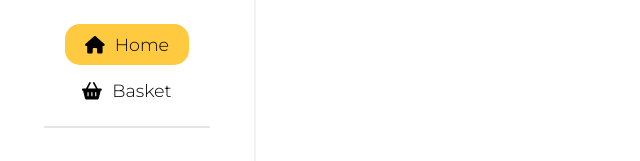
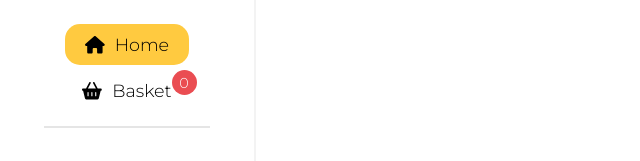
Before and after one commit to KamilSajdera/Food-Order-App, a React (Create React App) app: page / in a window 1280 px wide. Shown: the part 129-290 px from the top of the page, without its empty margins (0-640 px from the left). Built offline with nearby package versions, Linux system fonts and the light colour scheme.

Commit message:
Added amount of items in sidebar near option 'Basket'

```diff
--- a/src/components/Sidebar/SidebarMenu.js
+++ b/src/components/Sidebar/SidebarMenu.js
@@ -1,4 +1,6 @@
+import { useEffect, useState } from 'react'
 import { NavLink } from 'react-router-dom';
+import { useSelector } from 'react-redux';
 
 import { FontAwesomeIcon } from '@fortawesome/react-fontawesome';
 import { faHome, faShoppingBasket } from '@fortawesome/free-solid-svg-icons';
@@ -7,6 +9,18 @@ import classes from './SidebarMenu.module.css';
 import classes2 from './SidebarList.module.css';
 
 const SidebarMenu = () => {
+
+    const totalCartAmount = useSelector(state => state.cart.totalItems);
+
+    const [basketAmountClasses, setBasketAmountClasses] = useState(classes.amountBasket)
+
+    useEffect(() => {
+        setBasketAmountClasses(`${classes.amountBasket} ${classes.animationJump}`);
+
+        setTimeout(() => {
+            setBasketAmountClasses(classes.amountBasket);
+        }, 300)
+    }, [totalCartAmount])
 
     return (
         <ul  className={classes.sidebarNavi}>
@@ -19,7 +33,10 @@ const SidebarMenu = () => {
             <li>
                 <NavLink to='/basket' className={ ({isActive}) =>  isActive ? classes2.active : undefined }>
                     <FontAwesomeIcon icon={faShoppingBasket} />
-                    <span className={classes.naviTitle}>Basket</span>
+                    <span className={classes.naviTitle}>
+                    Basket
+                    <div className={basketAmountClasses}>{totalCartAmount}</div>
+                    </span>
                 </NavLink>
             </li>
         </ul>
--- a/src/components/Sidebar/SidebarMenu.module.css
+++ b/src/components/Sidebar/SidebarMenu.module.css
@@ -26,11 +26,41 @@
     margin: 5px auto;
     border-radius: 15px;
     padding: 10px;
+    position: relative;
 }
 
 .sidebarNavi li span
 {
     display: none;
+}
+
+.amountBasket
+{
+    position: absolute;
+    top: 0px;
+    right: -5px;
+    background: #ea4d52;
+    padding: 4px 5px;
+    font-size: 0.9rem;
+    border-radius: 50%;
+    color: #fff;
+    width: 25px;
+    height: 25px;
+}
+
+.animationJump
+{
+    animation-name: jump;
+    animation-duration: 300ms;
+}
+
+@keyframes jump {
+    from {
+        transform: scale(1.3)
+    }
+    to {
+        transform: scale(1);
+    }
 }
 
 @media screen and (min-width: 766px)
```
